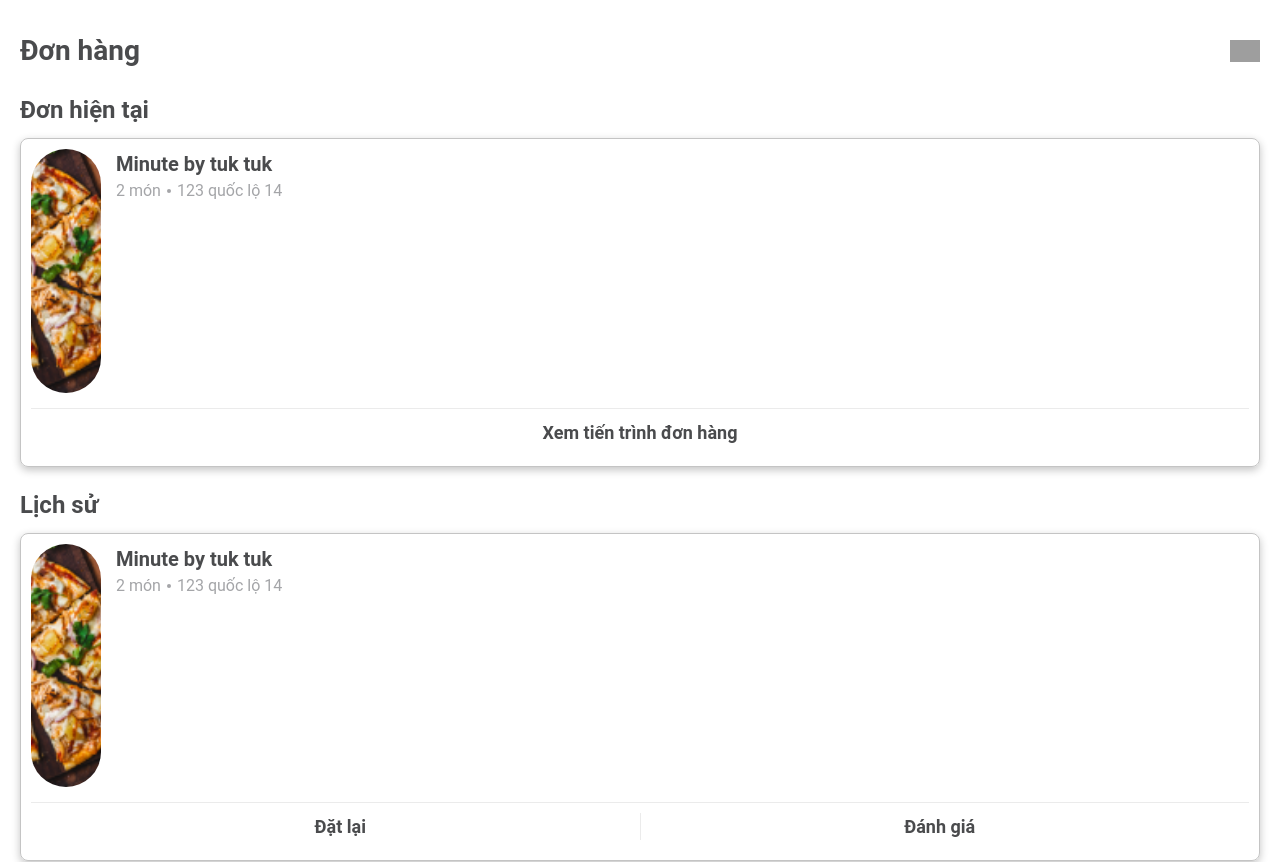
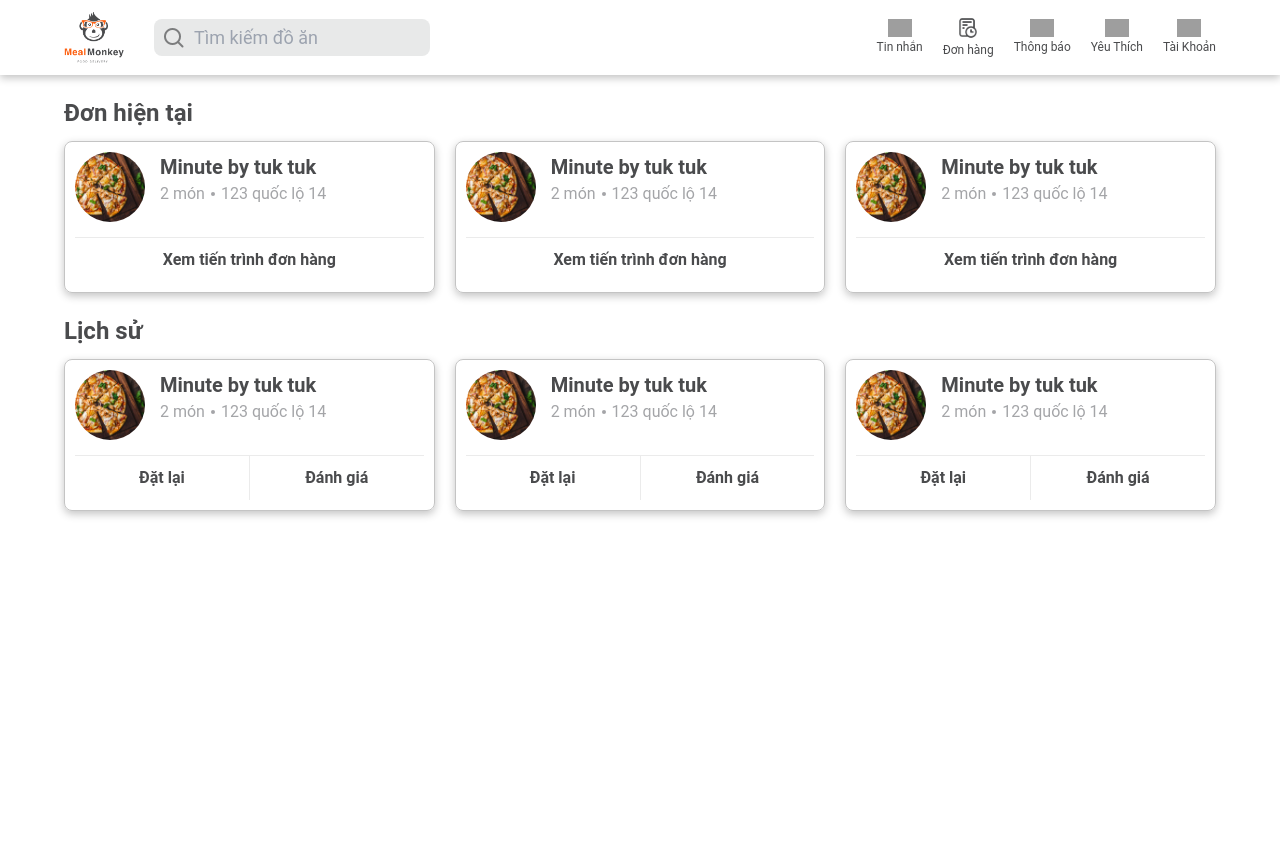
Before and after one commit to NND24/food-ordering-app, a Next.js app: page /orders in a window 1280 px wide. Shown: the top 862 px of the page. After the commit the page ends 800 px from the top, so only its background shows below. Built offline with nearby package versions, Linux system fonts and the light colour scheme; grey boxes are pictures that could not be loaded.

Commit message:
feat: Add responsive design for orders, detail order page

```diff
--- a/src/app/orders/page.jsx
+++ b/src/app/orders/page.jsx
@@ -1,78 +1,47 @@
+import Header from "@/components/Header";
 import NavBar from "@/components/NavBar";
+import OrderItem from "@/components/order/OrderItem";
 import Image from "next/image";
 import Link from "next/link";
 import React from "react";
 
 const page = () => {
   return (
-    <div className='pt-[30px] pb-[100px] px-[20px]'>
-      <div className='flex items-center justify-between'>
+    <div className='pt-[30px] pb-[100px] px-[20px] md:pt-[75px] md:px-0'>
+      <div className='hidden md:block'>
+        <Header />
+      </div>
+
+      <div className='flex items-center justify-between md:hidden'>
         <h3 className='text-[#4A4B4D] text-[28px] font-bold'>Đơn hàng</h3>
         <Link href='/notifications'>
           <Image src='/assets/notification.png' alt='' width={30} height={30} />
         </Link>
       </div>
 
-      <div className='my-[20px]'>
-        <h3 className='text-[#4A4B4D] text-[24px] font-bold'>Đơn hiện tại</h3>
-        <div className='flex flex-col gap-[15px] p-[10px] mb-[20px] mt-[10px] border border-[#a3a3a3a3] border-solid rounded-[8px] shadow-[rgba(0,0,0,0.24)_0px_3px_8px]'>
-          <div className='flex gap-[15px]'>
-            <div className='relative flex flex-col gap-[4px] min-w-[70px] pt-[20%]'>
-              <Image src='/assets/item_1.png' alt='' layout='fill' objectFit='cover' className='rounded-full' />
-            </div>
+      <div className='md:w-[90%] md:mx-auto'>
+        <div className='my-[20px]'>
+          <h3 className='text-[#4A4B4D] text-[24px] font-bold mb-[10px]'>Đơn hiện tại</h3>
+          <div className='grid grid-cols-1 md:grid-cols-2 lg:grid-cols-3 gap-[20px]'>
+            <OrderItem history={false} />
+            <OrderItem history={false} />
+            <OrderItem history={false} />
+          </div>
+        </div>
 
-            <div className='flex flex-col'>
-              <span className='text-[#4A4B4D] text-[20px] font-bold'>Minute by tuk tuk</span>
-              <div className='flex items-center gap-[6px]'>
-                <span className='text-[#a4a5a8]'>2 món</span>
-                <div className='w-[4px] h-[4px] rounded-full bg-[#a4a5a8]'></div>
-                <span className='text-[#a4a5a8]'>123 quốc lộ 14</span>
-              </div>
-            </div>
-          </div>
-
-          <div className='flex items-center gam-[20px] p-[10px]' style={{ borderTop: "1px solid #e0e0e0a3" }}>
-            <Link href='/restaurant/123/order/321' className='flex-1 flex justify-center'>
-              <span className='text-[#4A4B4D] text-[18px] font-semibold'>Xem tiến trình đơn hàng</span>
-            </Link>
+        <div className='my-[20px]'>
+          <h3 className='text-[#4A4B4D] text-[24px] font-bold mb-[10px]'>Lịch sử</h3>
+          <div className='grid grid-cols-1 md:grid-cols-2 lg:grid-cols-3 gap-[20px]'>
+            <OrderItem history={true} />
+            <OrderItem history={true} />
+            <OrderItem history={true} />
           </div>
         </div>
       </div>
 
-      <div className='my-[20px]'>
-        <h3 className='text-[#4A4B4D] text-[24px] font-bold'>Lịch sử</h3>
-        <div className='flex flex-col gap-[15px] p-[10px] mb-[20px] mt-[10px] border border-[#a3a3a3a3] border-solid rounded-[8px] shadow-[rgba(0,0,0,0.24)_0px_3px_8px]'>
-          <div className='flex gap-[15px]'>
-            <div className='relative flex flex-col gap-[4px] min-w-[70px] pt-[20%]'>
-              <Image src='/assets/item_1.png' alt='' layout='fill' objectFit='cover' className='rounded-full' />
-            </div>
-
-            <div className='flex flex-col'>
-              <span className='text-[#4A4B4D] text-[20px] font-bold'>Minute by tuk tuk</span>
-              <div className='flex items-center gap-[6px]'>
-                <span className='text-[#a4a5a8]'>2 món</span>
-                <div className='w-[4px] h-[4px] rounded-full bg-[#a4a5a8]'></div>
-                <span className='text-[#a4a5a8]'>123 quốc lộ 14</span>
-              </div>
-            </div>
-          </div>
-
-          <div className='flex items-center gam-[20px] p-[10px]' style={{ borderTop: "1px solid #e0e0e0a3" }}>
-            <Link
-              href='/restaurant/123/cart/321'
-              className='flex-1 flex justify-center'
-              style={{ borderRight: "1px solid #e0e0e0a3" }}
-            >
-              <span className='text-[#4A4B4D] text-[18px] font-semibold'>Đặt lại</span>
-            </Link>
-            <Link href='/restaurant/123/reviews' className='flex-1 flex justify-center'>
-              <span className='text-[#4A4B4D] text-[18px] font-semibold'>Đánh giá</span>
-            </Link>
-          </div>
-        </div>
+      <div className='block md:hidden'>
+        <NavBar page='orders' />
       </div>
-
-      <NavBar page='orders' />
     </div>
   );
 };
--- a/src/app/restaurant/[id]/cart/[cartId]/page.jsx
+++ b/src/app/restaurant/[id]/cart/[cartId]/page.jsx
@@ -1,4 +1,5 @@
 import Header from "@/components/Header";
+import OrderSummary from "@/components/order/OrderSummary";
 import Image from "next/image";
 import Link from "next/link";
 import React from "react";
@@ -10,17 +11,22 @@
         <Header />
       </div>
 
-      <div className='fixed top-0 right-0 left-0 z-10 flex items-center gap-[40px] bg-[#fff] h-[85px] px-[20px] md:hidden'>
-        <Image src='/assets/left-arrow.png' alt='' width={30} height={30} />
-        <div>
-          <h3 className='text-[#4A4B4D] text-[24px] font-bold'>Gà quay Thiên Phúc</h3>
-          <p className='text-[#636464]'>Khoảng cách tới chỗ bạn 6,9km</p>
+      <div className='bg-[#fff] lg:w-[60%] md:w-[80%] md:mx-auto md:border md:border-[#a3a3a3a3] md:border-solid md:rounded-[10px] md:shadow-[rgba(0,0,0,0.24)_0px_3px_8px] md:overflow-hidden'>
+        <div className='fixed top-0 right-0 left-0 z-10 flex items-center gap-[40px] bg-[#fff] h-[85px] px-[20px] md:static md:gap-[20px]'>
+          <div className='relative w-[30px] pt-[30px] md:hidden'>
+            <Image src='/assets/left-arrow.png' alt='' layout='fill' objectFit='contain' />
+          </div>
+          <div className='relative w-[70px] pt-[70px] hidden md:block'>
+            <Image src='/assets/item_1.png' alt='' layout='fill' objectFit='cover' className='rounded-[8px]' />
+          </div>
+          <div>
+            <h3 className='text-[#4A4B4D] text-[24px] font-bold'>Gà quay Thiên Phúc</h3>
+            <p className='text-[#636464]'>Khoảng cách tới chỗ bạn 6,9km</p>
+          </div>
         </div>
-      </div>
 
-      <div className='bg-[#fff] lg:w-[60%] md:w-[80%] md:mx-auto md:border md:border-[#a3a3a3a3] md:border-solid md:rounded-[10px] md:shadow-[rgba(0,0,0,0.24)_0px_3px_8px]'>
         <div
-          className='p-[20px] mt-[85px] md:mt-0 md:!border-t-0'
+          className='p-[20px] mt-[85px] md:mt-0'
           style={{ borderBottom: "6px solid #e0e0e0a3", borderTop: "6px solid #e0e0e0a3" }}
         >
           <p className='text-[#4A4B4D] text-[18px] font-bold pb-[20px]'>Giao tới</p>
@@ -47,39 +53,7 @@
         </div>
 
         <div className='p-[20px]' style={{ borderBottom: "6px solid #e0e0e0a3" }}>
-          <div className='pb-[20px] flex items-center justify-between'>
-            <span className='text-[#4A4B4D] text-[18px] font-bold'>Tóm tắt đơn hàng</span>
-            <span className='text-[#0054ff] font-semibold'>Thêm</span>
-          </div>
-
-          <div className=' flex flex-col gap-[8px]'>
-            <div className='flex gap-[15px] pb-[15px]' style={{ borderBottom: "1px solid #a3a3a3a3" }}>
-              <div className='p-[8px] rounded-[6px] border border-[#a3a3a3a3] border-solid w-[40px] h-[40px]'>
-                <span className='text-[#fc6011] font-semibold'>1x</span>
-              </div>
-
-              <div className='flex flex-1 justify-between'>
-                <div className='flex flex-col'>
-                  <h3 className='text-[#4A4B4D] text-[18px] font-bold'>Mì Quảng Thập Cẩm - Tô Lớn</h3>
-                  <p className='text-[#a4a5a8]'>Há cảo</p>
-                  <p className='text-[#a4a5a8]'>Chả</p>
-                  <span className='text-[#0054ff] font-semibold'>Chỉnh sửa</span>
-                </div>
-                <span className='text-[#4A4B4D]'>40.000đ</span>
-              </div>
-            </div>
-
-            <div className='pt-[15px]'>
-              <div className='flex items-center justify-between'>
-                <span className='text-[#4A4B4D]'>Tổng tạm tính</span>
-                <span className='text-[#4A4B4D]'>40.000đ</span>
-              </div>
-              <div className='flex items-center justify-between'>
-                <span className='text-[#4A4B4D]'>Phí áp dụng</span>
-                <span className='text-[#4A4B4D]'>40.000đ</span>
-              </div>
-            </div>
-          </div>
+          <OrderSummary />
         </div>
 
         <div className='p-[20px]' style={{ borderBottom: "6px solid #e0e0e0a3" }}>
@@ -129,9 +103,15 @@
           <span className='text-[#4A4B4D] text-[18px] font-bold'>Ưu đãi</span>
 
           <Link href='/restaurant/123/coupons' className='flex gap-[15px] mb-[10px] mt-[20px]'>
-            <Image src='/assets/marketing.png' alt='' width={30} height={30} className='object-contain' />
-            <span className='text-[#4A4B4D] text-[18px]'>Sử dụng ưu đãi hoặc mã khuyến mãi</span>
-            <Image src='/assets/arrow-right.png' alt='' width={20} height={20} className='object-contain' />
+            <div className='relative w-[30px] pt-[30px]'>
+              <Image src='/assets/marketing.png' alt='' layout='fill' objectFit='contain' />
+            </div>
+            <div className='flex flex-1 items-center justify-between'>
+              <span className='text-[#4A4B4D] text-[18px]'>Sử dụng ưu đãi hoặc mã khuyến mãi</span>
+              <div className='relative w-[20px] pt-[20px]'>
+                <Image src='/assets/arrow-right.png' alt='' layout='fill' objectFit='contain' />
+              </div>
+            </div>
           </Link>
         </div>
 
--- /dev/null
+++ b/src/components/order/OrderItem.jsx
@@ -0,0 +1,53 @@
+import Image from "next/image";
+import Link from "next/link";
+import React from "react";
+
+const OrderItem = ({ history }) => {
+  return (
+    <div className='flex flex-col gap-[15px] p-[10px] border border-[#a3a3a3a3] border-solid rounded-[8px] shadow-[rgba(0,0,0,0.24)_0px_3px_8px]'>
+      <div className='flex gap-[15px]'>
+        <div className='relative flex flex-col gap-[4px] min-w-[70px] pt-[70px]'>
+          <Image src='/assets/item_1.png' alt='' layout='fill' objectFit='cover' className='rounded-full' />
+        </div>
+
+        <div className='flex flex-col'>
+          <span className='text-[#4A4B4D] text-[20px] font-bold'>Minute by tuk tuk</span>
+          <div className='flex items-center gap-[6px]'>
+            <span className='text-[#a4a5a8]'>2 món</span>
+            <div className='w-[4px] h-[4px] rounded-full bg-[#a4a5a8]'></div>
+            <span className='text-[#a4a5a8]'>123 quốc lộ 14</span>
+          </div>
+        </div>
+      </div>
+
+      {history ? (
+        <div className='flex items-center gam-[20px]' style={{ borderTop: "1px solid #e0e0e0a3" }}>
+          <Link
+            href='/restaurant/123/cart/321'
+            className='flex-1 flex justify-center p-[10px] hover:bg-[#e0e0e0a3] rounded-bl-md'
+            style={{ borderRight: "1px solid #e0e0e0a3" }}
+          >
+            <span className='text-[#4A4B4D] text-[18px] font-semibold md:text-[16px]'>Đặt lại</span>
+          </Link>
+          <Link
+            href='/restaurant/123/reviews'
+            className='flex-1 flex justify-center p-[10px] hover:bg-[#e0e0e0a3] rounded-br-md'
+          >
+            <span className='text-[#4A4B4D] text-[18px] font-semibold md:text-[16px]'>Đánh giá</span>
+          </Link>
+        </div>
+      ) : (
+        <div className='flex items-center gam-[20px]' style={{ borderTop: "1px solid #e0e0e0a3" }}>
+          <Link
+            href='/restaurant/123/order/321'
+            className='flex-1 flex justify-center p-[10px] hover:bg-[#e0e0e0a3] rounded-bl-md rounded-br-md'
+          >
+            <span className='text-[#4A4B4D] text-[18px] font-semibold md:text-[16px]'>Xem tiến trình đơn hàng</span>
+          </Link>
+        </div>
+      )}
+    </div>
+  );
+};
+
+export default OrderItem;
--- /dev/null
+++ b/src/components/order/OrderSummary.jsx
@@ -0,0 +1,41 @@
+import React from "react";
+
+const OrderSummary = () => {
+  return (
+    <>
+      <div className='pb-[20px] flex items-center justify-between'>
+        <span className='text-[#4A4B4D] text-[18px] font-bold'>Tóm tắt đơn hàng</span>
+      </div>
+
+      <div className=' flex flex-col gap-[8px]'>
+        <div className='flex gap-[15px] pb-[15px]' style={{ borderBottom: "1px solid #a3a3a3a3" }}>
+          <div className='p-[8px] rounded-[6px] border border-[#a3a3a3a3] border-solid w-[40px] h-[40px]'>
+            <span className='text-[#fc6011] font-semibold'>1x</span>
+          </div>
+
+          <div className='flex flex-1 justify-between'>
+            <div className='flex flex-col'>
+              <h3 className='text-[#4A4B4D] text-[18px] font-bold'>Mì Quảng Thập Cẩm - Tô Lớn</h3>
+              <p className='text-[#a4a5a8]'>Há cảo</p>
+              <p className='text-[#a4a5a8]'>Chả</p>
+            </div>
+            <span className='text-[#4A4B4D]'>40.000đ</span>
+          </div>
+        </div>
+
+        <div className='pt-[15px]'>
+          <div className='flex items-center justify-between'>
+            <span className='text-[#4A4B4D]'>Tổng tạm tính</span>
+            <span className='text-[#4A4B4D]'>40.000đ</span>
+          </div>
+          <div className='flex items-center justify-between'>
+            <span className='text-[#4A4B4D]'>Phí áp dụng</span>
+            <span className='text-[#4A4B4D]'>40.000đ</span>
+          </div>
+        </div>
+      </div>
+    </>
+  );
+};
+
+export default OrderSummary;
```
Also changed, not shown: src/app/orders/order/[orderId]/page.jsx (+33 -45 lines).
